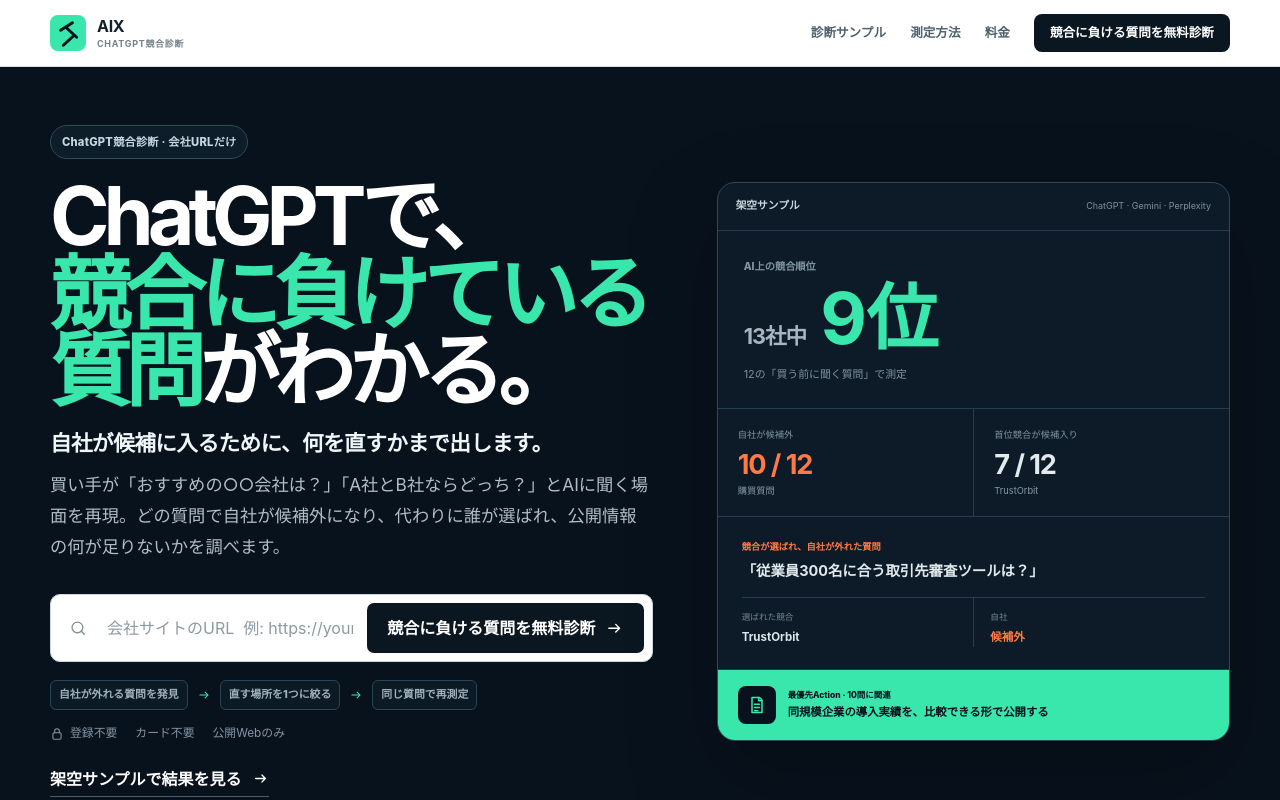
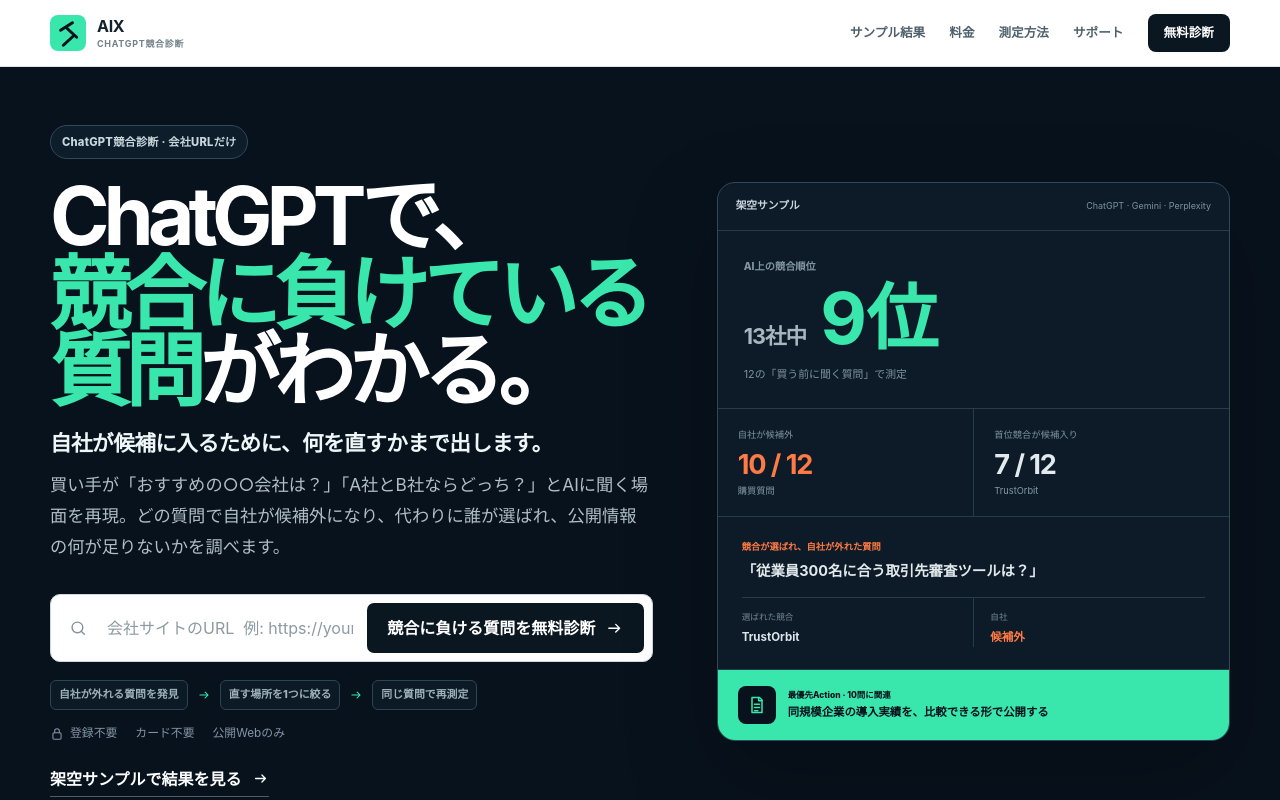
Before and after one commit to salve-de/AIX-next, a Next.js app: page / in a window 1280 px wide. Shown: the top 800 px of the page. Built offline with nearby package versions, Linux system fonts and the light colour scheme; no server answers.

Commit message:
replace header with conventional B2B navigation

```diff
--- a/components/site-header.tsx
+++ b/components/site-header.tsx
@@ -2,5 +2,26 @@ import Link from "next/link";
 import { Brand } from "@/components/brand";
 
 export function SiteHeader({ compact = false }: { compact?: boolean }) {
-  return <header className={`site-header ${compact ? "site-header-compact" : ""}`}><div className="shell header-inner"><Brand /><nav aria-label="公開ナビゲーション"><Link href="/result?sample=1">診断サンプル</Link><Link href="/methodology">測定方法</Link><Link href="/pricing">料金</Link><Link className="header-cta" href="/#scan">競合に負ける質問を無料診断</Link></nav></div></header>;
+  return <header className={`site-header ${compact ? "site-header-compact" : ""}`}>
+    <div className="shell header-inner">
+      <Brand />
+      <nav aria-label="公開ナビゲーション">
+        <Link href="/result?sample=1">サンプル結果</Link>
+        <Link href="/pricing">料金</Link>
+        <Link href="/methodology">測定方法</Link>
+        <Link href="/support">サポート</Link>
+        <Link className="header-cta" href="/#scan">無料診断</Link>
+      </nav>
+      <details className="ux2-mobile-nav">
+        <summary aria-label="メニュー"><span /></summary>
+        <nav className="ux2-mobile-menu" aria-label="モバイルナビゲーション">
+          <Link href="/result?sample=1">サンプル結果</Link>
+          <Link href="/pricing">料金</Link>
+          <Link href="/methodology">測定方法</Link>
+          <Link href="/support">サポート</Link>
+          <Link href="/#scan">無料診断</Link>
+        </nav>
+      </details>
+    </div>
+  </header>;
 }
```
